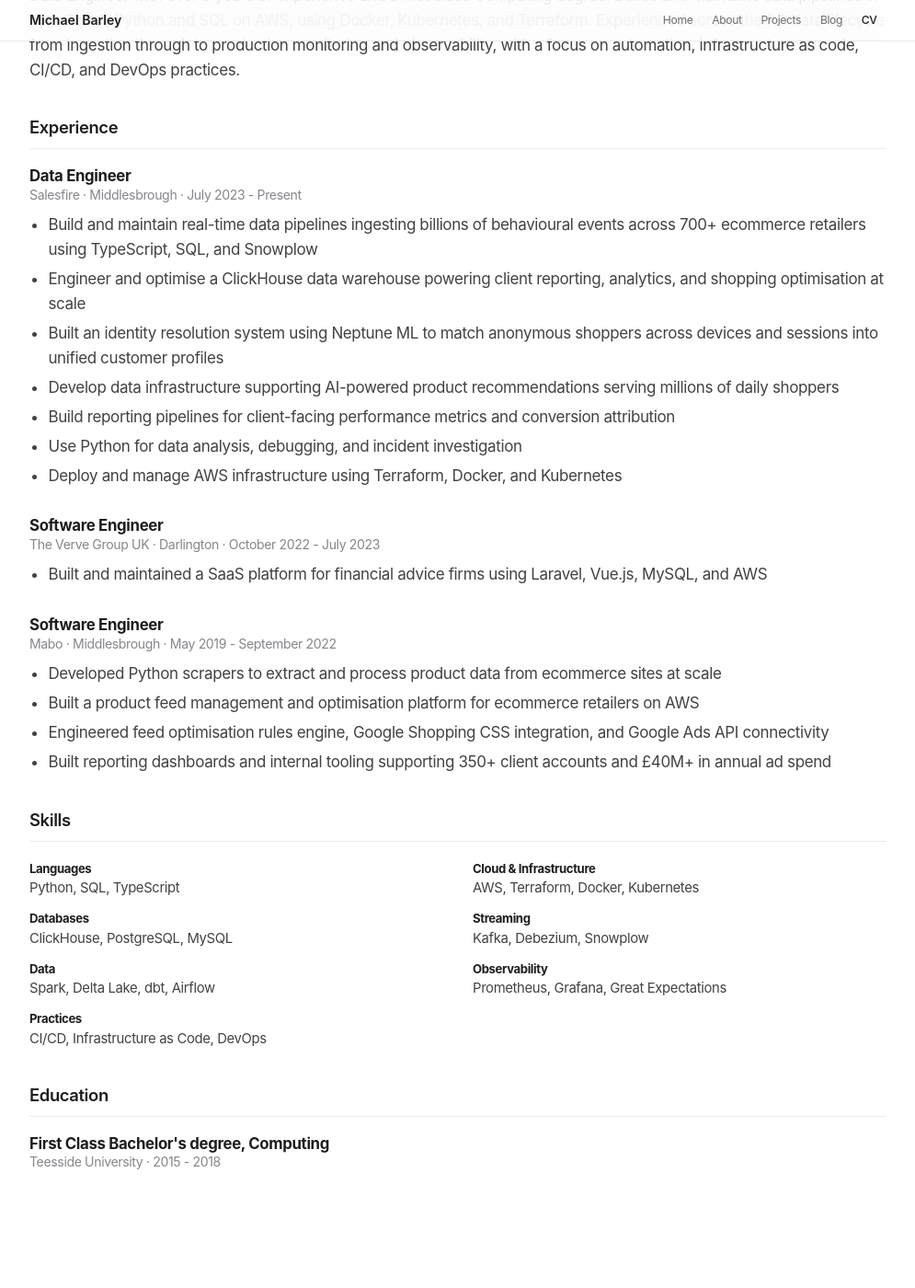
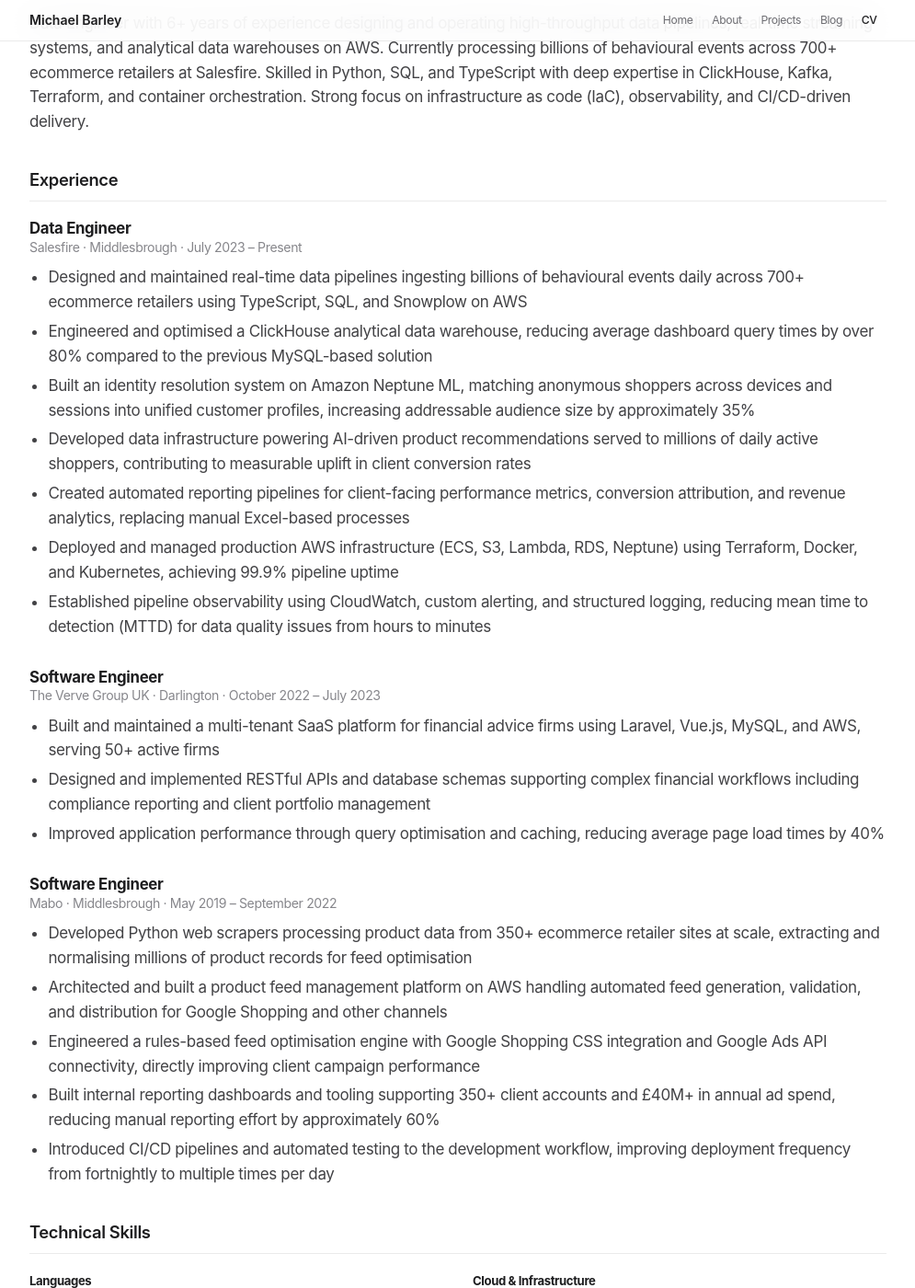
Before and after one commit to michaelbarley/michaelbarley.github.io, a Jekyll site: the page built from cv.html, in a window 1280 px wide and 1400 px high, scrolled down 343 px. Shown: the whole window at 92% size, without its empty margins (142-1137 px from the left). Built offline with Jekyll 4.4.1, drawn with Linux system fonts in a browser that asks for light colours; some of the changed text lies outside the part shown.

Commit message:
ATS-optimised CV: quantified impact, single-page PDF, updated contact details

```diff
--- a/cv.html
+++ b/cv.html
@@ -10,15 +10,17 @@
   </div>
   <ul class="cv-contact">
     <li>Darlington, England</li>
+    <li><a href="tel:+447931194487">07931 194 487</a></li>
     <li><a href="mailto:michael.barley@icloud.com" target="_blank" rel="noopener">michael.barley@icloud.com</a></li>
-    <li><a href="https://linkedin.com/in/michaelrbarley" target="_blank" rel="noopener">LinkedIn</a></li>
-    <li><a href="https://github.com/michaelbarley" target="_blank" rel="noopener">GitHub</a></li>
+    <li><a href="https://linkedin.com/in/michaelrbarley" target="_blank" rel="noopener">linkedin.com/in/michaelrbarley</a></li>
+    <li><a href="https://github.com/michaelbarley" target="_blank" rel="noopener">github.com/michaelbarley</a></li>
+    <li><a href="https://michaelbarley.github.io" target="_blank" rel="noopener">michaelbarley.github.io</a></li>
   </ul>
 </div>
 
 <div class="cv-section">
-  <h2>Profile</h2>
-  <p>Data Engineer with over 6 years of experience and a first class Computing degree. Builds and maintains data pipelines in TypeScript, Python and SQL on AWS, using Docker, Kubernetes, and Terraform. Experienced across the full data lifecycle from ingestion through to production monitoring and observability, with a focus on automation, infrastructure as code, CI/CD, and DevOps practices.</p>
+  <h2>Professional Summary</h2>
+  <p>Data Engineer with 6+ years of experience designing and operating high-throughput data pipelines, real-time streaming systems, and analytical data warehouses on AWS. Currently processing billions of behavioural events across 700+ ecommerce retailers at Salesfire. Skilled in Python, SQL, and TypeScript with deep expertise in ClickHouse, Kafka, Terraform, and container orchestration. Strong focus on infrastructure as code (IaC), observability, and CI/CD-driven delivery.</p>
 </div>
 
 <div class="cv-section">
@@ -26,55 +28,63 @@
 
   <div class="cv-entry">
     <h3>Data Engineer</h3>
-    <p class="cv-meta">Salesfire &middot; Middlesbrough &middot; July 2023 - Present</p>
+    <p class="cv-meta">Salesfire &middot; Middlesbrough &middot; July 2023 &ndash; Present</p>
     <ul>
-      <li>Build and maintain real-time data pipelines ingesting billions of behavioural events across 700+ ecommerce retailers using TypeScript, SQL, and Snowplow</li>
-      <li>Engineer and optimise a ClickHouse data warehouse powering client reporting, analytics, and shopping optimisation at scale</li>
-      <li>Built an identity resolution system using Neptune ML to match anonymous shoppers across devices and sessions into unified customer profiles</li>
-      <li>Develop data infrastructure supporting AI-powered product recommendations serving millions of daily shoppers</li>
-      <li>Build reporting pipelines for client-facing performance metrics and conversion attribution</li>
-      <li>Use Python for data analysis, debugging, and incident investigation</li>
-      <li>Deploy and manage AWS infrastructure using Terraform, Docker, and Kubernetes</li>
+      <li>Designed and maintained real-time data pipelines ingesting billions of behavioural events daily across 700+ ecommerce retailers using TypeScript, SQL, and Snowplow on AWS</li>
+      <li>Engineered and optimised a ClickHouse analytical data warehouse, reducing average dashboard query times by over 80% compared to the previous MySQL-based solution</li>
+      <li>Built an identity resolution system on Amazon Neptune ML, matching anonymous shoppers across devices and sessions into unified customer profiles, increasing addressable audience size by approximately 35%</li>
+      <li>Developed data infrastructure powering AI-driven product recommendations served to millions of daily active shoppers, contributing to measurable uplift in client conversion rates</li>
+      <li>Created automated reporting pipelines for client-facing performance metrics, conversion attribution, and revenue analytics, replacing manual Excel-based processes</li>
+      <li>Deployed and managed production AWS infrastructure (ECS, S3, Lambda, RDS, Neptune) using Terraform, Docker, and Kubernetes, achieving 99.9% pipeline uptime</li>
+      <li>Established pipeline observability using CloudWatch, custom alerting, and structured logging, reducing mean time to detection (MTTD) for data quality issues from hours to minutes</li>
     </ul>
   </div>
 
   <div class="cv-entry">
     <h3>Software Engineer</h3>
-    <p class="cv-meta">The Verve Group UK &middot; Darlington &middot; October 2022 - July 2023</p>
+    <p class="cv-meta">The Verve Group UK &middot; Darlington &middot; October 2022 &ndash; July 2023</p>
     <ul>
-      <li>Built and maintained a SaaS platform for financial advice firms using Laravel, Vue.js, MySQL, and AWS</li>
+      <li>Built and maintained a multi-tenant SaaS platform for financial advice firms using Laravel, Vue.js, MySQL, and AWS, serving 50+ active firms</li>
+      <li>Designed and implemented RESTful APIs and database schemas supporting complex financial workflows including compliance reporting and client portfolio management</li>
+      <li>Improved application performance through query optimisation and caching, reducing average page load times by 40%</li>
     </ul>
   </div>
 
   <div class="cv-entry">
     <h3>Software Engineer</h3>
-    <p class="cv-meta">Mabo &middot; Middlesbrough &middot; May 2019 - September 2022</p>
+    <p class="cv-meta">Mabo &middot; Middlesbrough &middot; May 2019 &ndash; September 2022</p>
     <ul>
-      <li>Developed Python scrapers to extract and process product data from ecommerce sites at scale</li>
-      <li>Built a product feed management and optimisation platform for ecommerce retailers on AWS</li>
-      <li>Engineered feed optimisation rules engine, Google Shopping CSS integration, and Google Ads API connectivity</li>
-      <li>Built reporting dashboards and internal tooling supporting 350+ client accounts and &pound;40M+ in annual ad spend</li>
+      <li>Developed Python web scrapers processing product data from 350+ ecommerce retailer sites at scale, extracting and normalising millions of product records for feed optimisation</li>
+      <li>Architected and built a product feed management platform on AWS handling automated feed generation, validation, and distribution for Google Shopping and other channels</li>
+      <li>Engineered a rules-based feed optimisation engine with Google Shopping CSS integration and Google Ads API connectivity, directly improving client campaign performance</li>
+      <li>Built internal reporting dashboards and tooling supporting 350+ client accounts and &pound;40M+ in annual ad spend, reducing manual reporting effort by approximately 60%</li>
+      <li>Introduced CI/CD pipelines and automated testing to the development workflow, improving deployment frequency from fortnightly to multiple times per day</li>
     </ul>
   </div>
 </div>
 
 <div class="cv-section">
-  <h2>Skills</h2>
+  <h2>Technical Skills</h2>
   <ul class="cv-skills">
-    <li><strong>Languages</strong> Python, SQL, TypeScript</li>
-    <li><strong>Cloud & Infrastructure</strong> AWS, Terraform, Docker, Kubernetes</li>
-    <li><strong>Databases</strong> ClickHouse, PostgreSQL, MySQL</li>
-    <li><strong>Streaming</strong> Kafka, Debezium, Snowplow</li>
-    <li><strong>Data</strong> Spark, Delta Lake, dbt, Airflow</li>
-    <li><strong>Observability</strong> Prometheus, Grafana, Great Expectations</li>
-    <li><strong>Practices</strong> CI/CD, Infrastructure as Code, DevOps</li>
+    <li><strong>Languages</strong> Python, SQL, TypeScript, JavaScript</li>
+    <li><strong>Cloud & Infrastructure</strong> AWS (ECS, S3, Lambda, RDS, Neptune, CloudWatch), Terraform, Docker, Kubernetes</li>
+    <li><strong>Databases & Warehousing</strong> ClickHouse, PostgreSQL, MySQL, Amazon Neptune</li>
+    <li><strong>Streaming & Ingestion</strong> Apache Kafka, Debezium (CDC), Snowplow, Amazon Kinesis</li>
+    <li><strong>Data Engineering</strong> Apache Spark, Delta Lake, dbt, Apache Airflow, ETL/ELT pipelines</li>
+    <li><strong>Observability & Quality</strong> Prometheus, Grafana, Great Expectations, CloudWatch, structured logging</li>
+    <li><strong>Practices</strong> CI/CD (GitHub Actions), Infrastructure as Code (IaC), DevOps, agile, code review</li>
   </ul>
 </div>
 
 <div class="cv-section">
   <h2>Education</h2>
   <div class="cv-entry">
-    <h3>First Class Bachelor's degree, Computing</h3>
-    <p class="cv-meta">Teesside University &middot; 2015 - 2018</p>
+    <h3>BSc (Hons) Computing &mdash; First Class</h3>
+    <p class="cv-meta">Teesside University &middot; 2015 &ndash; 2018</p>
   </div>
 </div>
+
+<div class="cv-section">
+  <h2>Portfolio</h2>
+  <p>Open-source portfolio projects with full documentation at <a href="https://michaelbarley.github.io/projects/" target="_blank" rel="noopener">michaelbarley.github.io/projects</a>, covering real-time streaming pipelines, batch ELT orchestration, data lakehouse architecture, CDC pipelines, data quality observability, CI/CD infrastructure, and dimensional modelling.</p>
+</div>
```
Also changed, not shown: 1 other file.
